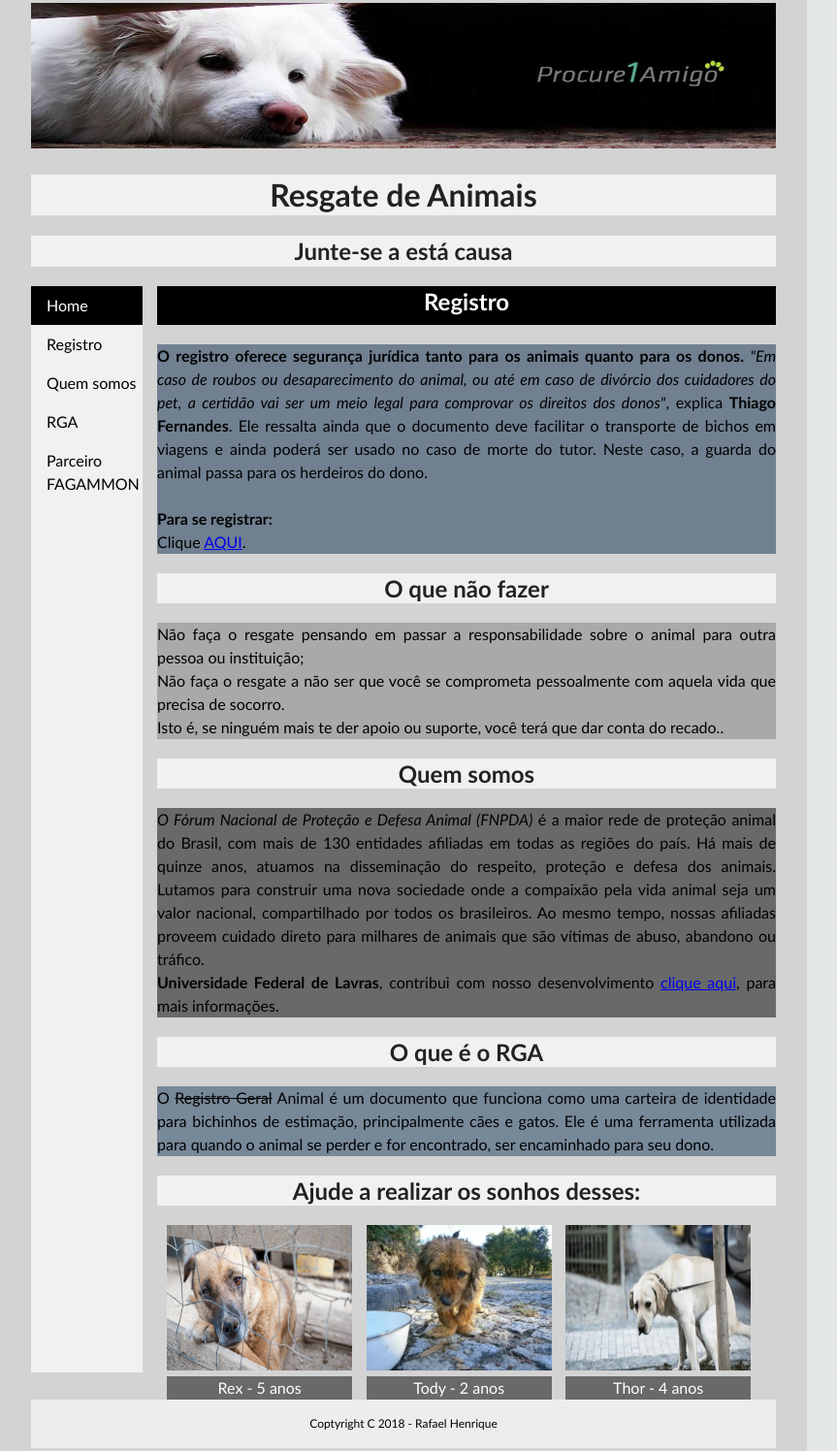
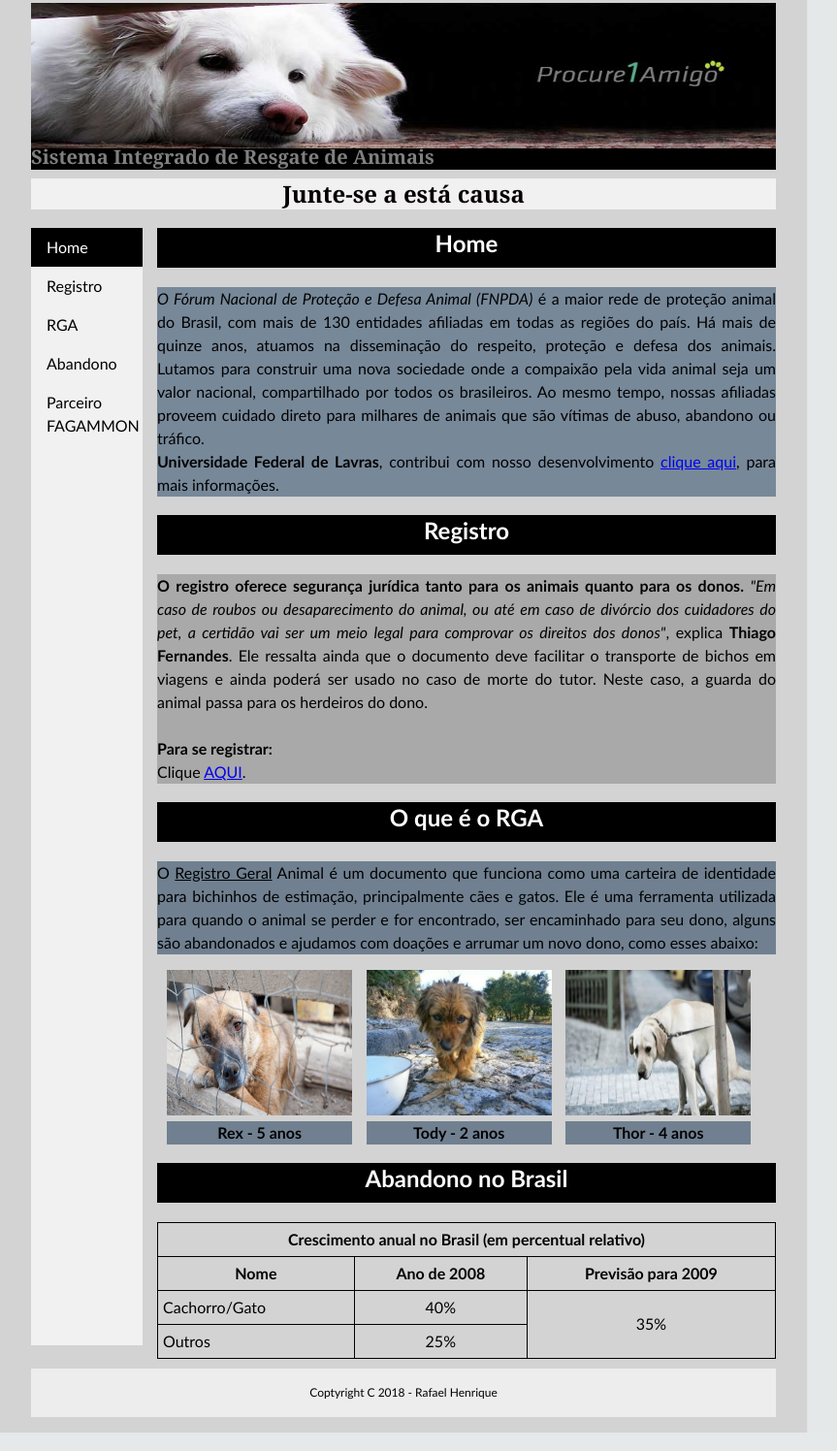
Before and after one commit to rafael-henrique/desenvolvimentoWeb, a plain HTML site: page arquivos/index.html in a window 1280 px wide. Shown: the part 29-1525 px from the top of the page at 97% size, without its empty margins (224-1087 px from the left). Drawn offline with Linux system fonts and the light colour scheme.

Commit message:
Implementacao da tabela e correções

```diff
--- a/arquivos/css/main.css
+++ b/arquivos/css/main.css
@@ -28,7 +28,7 @@ ul {
     padding: 0;
     width: 15%;
     background-color: #f1f1f1;
-    height: 70em;
+    height: 72em;
     overflow: auto;
 }
 
@@ -49,18 +49,34 @@ li a.active {
 }
 
 li a:hover:not(.active) {
-    background-color: #555;
+    background-color: black;
     color: white;
 }
+.cabecalho1{
+    font-family: Georgia, "Times New Roman", Times, serif;
+    margin-top: -10px;
+    font-size: 20px;
+    background-color:black;
+    color: grey;
+    text-align: left;
+}
+.cabecalho2{
+    font-family: Georgia, "Times New Roman", Times, serif;
+    color: #070303;
+    margin-top: -4px;
+}
 
-.registro {
+.home,
+.regis,
+.rga,
+.aban{
     background-color: black;
     padding-bottom: 9px;
     color: white;
 }
 
 .p1 {
-    background-color: slategray;
+    background-color:lightslategrey ;
 }
 
 .p2 {
@@ -68,12 +84,9 @@ li a:hover:not(.active) {
 }
 
 .p3 {
-    background-color: dimgray;
+    background-color: slategray;
 }
 
-.p4 {
-    background-color: lightslategrey;
-}
 h1,
 h2 {
     color: #222;
@@ -81,26 +94,53 @@ h2 {
     background-color: #f1f1f1;
     line-height: 1.3;
 }
+h3{
+    font-family:serif
+}
+
 .artig1,
 .artig2,
 .artig3,
-.artig4 {
+.artig4,
+.tabela {
     margin-left: 130px;
 }
+
 b,
 strong {
     font-weight: 600;
 }
-img{
-	display: inline-block;
+
+img {
+    display: inline-block;
     height: 150px;
 }
-figcaption{
-    background-color: dimgrey;
-    color: white;
+
+figcaption {
+    background-color: slategray;
+    text-align: center;
+    font-weight: bold;
+}
+
+table,
+th,
+td {
+    border: 1px solid black;
+    border-collapse: collapse;
+    margin-bottom: 10px;
+}
+
+th,
+td {
+    padding: 5px;
     text-align: center;
 }
-div.box{
+
+.net {
+    text-align: left;
+}
+
+div.box {
     display: inline-block;
     width: 30%;
     margin-left: 10px;
--- a/arquivos/formulario/css/estilo.css
+++ b/arquivos/formulario/css/estilo.css
@@ -9,7 +9,6 @@ html {
 
 body {
 	width: 60%;
-	border: 1px solid;
 	margin: 10px auto;
 	background-color: #FFF;
 	padding: 10px 30px;
@@ -21,10 +20,14 @@ h2 {
 	font-size: 30px;
 	font-style: italic;
 	text-align: center;
-	letter-spacing: -0.05em;
+	letter-spacing: 0.05em;
 	color: black;
 	margin: 2px 0 22px;
 	text-shadow: 1px 1px 2px #666;
+}
+
+legend{
+	text-align: center;
 }
 
 input {
--- a/arquivos/index.html
+++ b/arquivos/index.html
@@ -12,8 +12,9 @@
     <!-- Cabeçalho -->
     <header>
         <img src="../imagens/ferias/2018/img.jpg" class="imger" title="Imagem representando o resgate" alt="Logo ilustrativo do resgate">
-        <h1 class="cabecalho1">Resgate de Animais</h1>
+        <h1 class="cabecalho1">Sistema Integrado de Resgate de Animais</h1>
         <h2 class="cabecalho2"> Junte-se a está causa</h2>
+
     </header>
     <!-- Menu -->
     <div class="naveg">
@@ -21,67 +22,83 @@
             <ul>
                 <li><a class="active" href="#home">Home</a></li>
                 <li><a href="#reg">Registro</a></li>
-                <li><a href="#quem">Quem somos</a></li>
                 <li><a href="#RGA">RGA</a></li>
-                <li><a href="https://www.fagammon.edu.br/"target="_blank">Parceiro FAGAMMON</a></li>
+                <li><a href="#aba">Abandono</a></li>
+                <li><a href="https://www.fagammon.edu.br/" target="_blank">Parceiro FAGAMMON</a></li>
             </ul>
         </nav>
 
     </div>
     <main>
         <section>
+           <!-- Artigo 1 - Home-->
+            <article class="artig4" id="home">
+                <h2 class="home"> Home </h2>
+                <p class="p1"> <i>O Fórum Nacional de Proteção e Defesa Animal (FNPDA)</i> é a maior rede de proteção animal do Brasil, com mais de 130 entidades afiliadas em todas as regiões do país.
+                    Há mais de quinze anos, atuamos na disseminação do respeito, proteção e defesa dos animais. Lutamos para construir uma nova sociedade onde a compaixão pela vida animal seja um valor nacional, compartilhado por todos os brasileiros.
+                    Ao mesmo tempo, nossas afiliadas proveem cuidado direto para milhares de animais que são vítimas de abuso, abandono ou tráfico.<br>
+                    <b>Universidade Federal de Lavras</b>, contribui com nosso desenvolvimento
+                    <a href="https://ufla.br/" target="_blank">clique aqui</a>, para mais informações.
+                </p>
+            </article>
             <!-- Artigo 2 - Registro-->
-            <article class="artig1" id="reg">
-                <h2 class="registro"> Registro</h2>
-                <p class="p1">
+            <article class="artig2">
+                <h2 class="regis" id="reg"> Registro</h2>
+                <p class="p2">
                     <b>O registro oferece segurança jurídica tanto para os animais quanto para os donos.</b> <i>"Em caso de roubos ou desaparecimento do animal, ou até em caso de divórcio dos cuidadores do pet, a certidão vai ser um meio legal para comprovar os direitos dos donos"</i>, explica <b>Thiago Fernandes</b>. Ele ressalta ainda que o documento deve facilitar o transporte de bichos em viagens e ainda poderá ser usado no caso de morte do tutor. Neste caso, a guarda do animal passa para os herdeiros do dono.<br>
                     <br>
                     <b>Para se registrar:</b><br>
 
                     Clique <a href="formulario/formulario.html">AQUI</a>.
-
-                </p>
-            </article>
-            <!-- Artigo 2 - Duvida-->
-            <article class="artig2">
-                <h2> O que não fazer </h2>
-                <p class="p2">
-                    Não faça o resgate pensando em passar a responsabilidade sobre o animal para outra pessoa ou instituição;<br>
-                    Não faça o resgate a não ser que você se comprometa pessoalmente com aquela vida que precisa de socorro.<br> Isto é, se ninguém mais te der apoio ou suporte, você terá que dar conta do recado..
                 </p>
             </article>
         </section>
+        <!-- Artigo 3 - RGA-->
+        <div class="artig3">
+            <h2 class="rga"id="RGA"> O que é o RGA </h2>
+            <p class="p3">
+                O <u>Registro Geral</u> Animal é um documento que funciona como uma carteira de identidade para bichinhos de estimação, principalmente cães e gatos. Ele é uma ferramenta utilizada para quando o animal se perder e for encontrado, ser encaminhado para seu dono, alguns são abandonados e ajudamos com doações e arrumar um novo dono, como esses abaixo:
+            </p>
 
-        <div class="artig3">
-            <h2 id="quem"> Quem somos </h2>
-            <p class="p3"> <i>O Fórum Nacional de Proteção e Defesa Animal (FNPDA)</i> é a maior rede de proteção animal do Brasil, com mais de 130 entidades afiliadas em todas as regiões do país.
-                Há mais de quinze anos, atuamos na disseminação do respeito, proteção e defesa dos animais. Lutamos para construir uma nova sociedade onde a compaixão pela vida animal seja um valor nacional, compartilhado por todos os brasileiros.
-                Ao mesmo tempo, nossas afiliadas proveem cuidado direto para milhares de animais que são vítimas de abuso, abandono ou tráfico.<br>
-                <b>Universidade Federal de Lavras</b>, contribui com nosso desenvolvimento
-                <a href="https://ufla.br/"target="_blank">clique aqui</a>, para mais informações.
-            </p>
         </div>
-        <div class="artig3">
-            <h2 id="RGA"> O que é o RGA </h2>
-            <p class="p4">
-                O <s>Registro Geral</s> Animal é um documento que funciona como uma carteira de identidade para bichinhos de estimação, principalmente cães e gatos. Ele é uma ferramenta utilizada para quando o animal se perder e for encontrado, ser encaminhado para seu dono.
-            </p>
-        </div>
+        <!-- Artigo 4 - IMGS-->
         <div class="artig4">
-           <h2> Ajude a realizar os sonhos desses:</h2>
             <div class="box">
-                <img src="../imagens/cao1.jpg" alt="cachorro doacao 1 "width="100%" margin-left="20px"></a>
+                <img src="../imagens/cao1.jpg" alt="cachorro doacao 1 " width="100%" margin-left="20px"></a>
                 <figcaption>Rex - 5 anos</figcaption>
             </div>
             <div class="box">
-                  <img src="../imagens/cao2.jpg" alt="cachorro doacao 2"width="100%" margin-left="40px">
+                <img src="../imagens/cao2.jpg" alt="cachorro doacao 2" width="100%" margin-left="40px">
                 <figcaption>Tody - 2 anos</figcaption>
             </div>
             <div class="box">
-                <img src="../imagens/cao3.jpg" alt="cachorro doacao 3"width="100%">
+                <img src="../imagens/cao3.jpg" alt="cachorro doacao 3" width="100%">
                 <figcaption>Thor - 4 anos</figcaption>
             </div>
             </figure>
+        </div>
+        <!-- Tabela de abandono -->
+        <div class="tabela">
+            <h2 class="aban" id="aba">Abandono no Brasil</h2>
+            <table style="width: 100%">
+                <tr>
+                    <th colspan="3"> Crescimento anual no Brasil (em percentual relativo) </th>
+                </tr>
+                <tr>
+                    <th>Nome</th>
+                    <th>Ano de 2008</th>
+                    <th>Previsão para 2009</th>
+                </tr>
+                <tr>
+                    <td class="net">Cachorro/Gato</td>
+                    <td>40%</td>
+                    <td rowspan="2">35%</td>
+                </tr>
+                <tr>
+                    <td class="net">Outros</td>
+                    <td>25%</td>
+                </tr>
+            </table>
         </div>
         <!-- Rodape -->
         <footer class="footer">
```
Also changed, not shown: arquivos/formulario/formulario.html (+9 -3 lines). Lines whose indentation alone changed are shown as unchanged.
